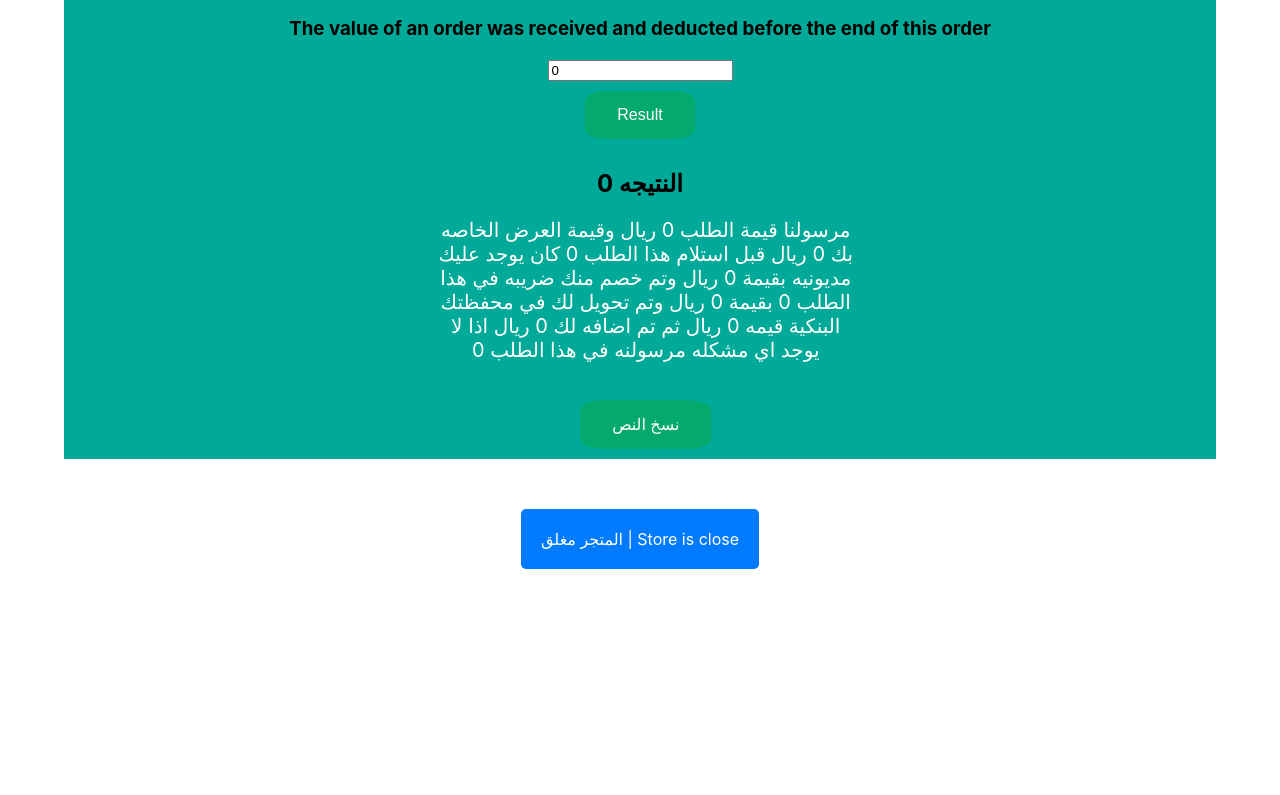
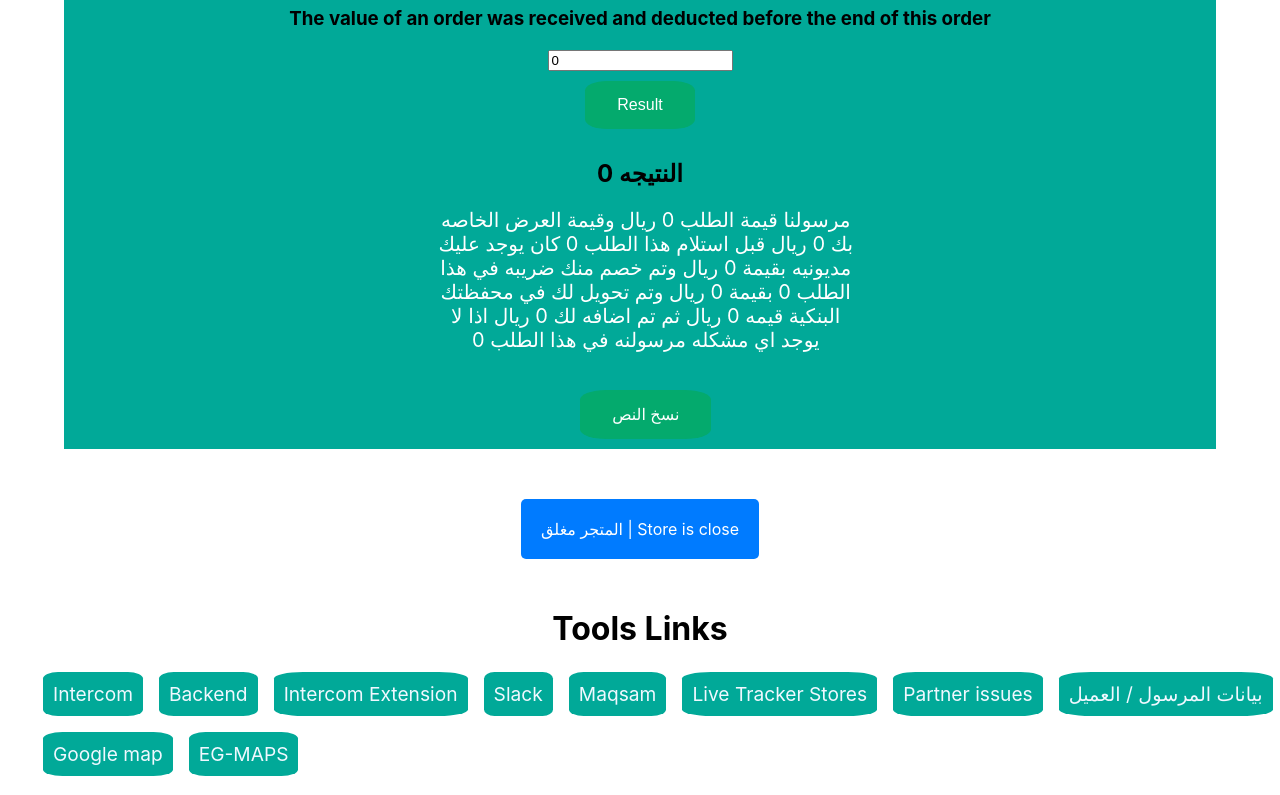
Before and after one commit to abohashemelrefaay/mrsoo, a React (Create React App) app: page /Bills in a window 1280 px wide. Shown: the part 946-1741 px from the top of the page. Before the commit the page ends 1515 px from the top, so only its background shows below. Built offline with nearby package versions, Linux system fonts and the light colour scheme.

Commit message:
first commit

```diff
--- a/src/App.js
+++ b/src/App.js
@@ -6,7 +6,7 @@ import Navbar from './components/navbar/navbar';
 import Index from './components/index';
 import Bills from "./components/bills/bills";
 import Store from "./components/store/store";
-
+import Linksmrsool from "./components/linksmrsool/linksmrsool";
 
 
 
@@ -27,8 +27,8 @@ function App() {
           <Route exact path="/Store" element={<Store />} />
         </Routes>
       </Router >
-  <Store />
-
+      <Store />
+      <Linksmrsool />
       </div>
 
 
--- /dev/null
+++ b/src/components/linksmrsool/linksmrsool.css
@@ -0,0 +1,27 @@
+.container{
+  width: 100%;
+  height: 100%;
+}
+.links{
+  display: inline;
+}
+.links ul{
+  display: flex;
+  flex-wrap: wrap;
+  gap: 10px;
+  grid-template-columns: 1fr 1fr 1fr 1fr ;
+  list-style-type: none;
+}
+.links li{
+  display: inline-block;
+  padding: 10px;
+  margin: 3px;
+  background-color: #01a998;
+  border-radius: 15%;
+  cursor: pointer;
+}
+.links li a{
+  color: aliceblue;
+  text-decoration: none;
+  font-size: larger;
+}
--- /dev/null
+++ b/src/components/linksmrsool/linksmrsool.js
@@ -0,0 +1,29 @@
+import React from 'react';
+import'./linksmrsool.css';
+const Linksmrsool = () => {
+  return (
+    <div className='container'>
+      <h1>Tools Links </h1>
+      <div className='links'>
+      <ul>
+        <li><a href='https://app.intercom.com/a/inbox/xum7ms95/inbox/admin/7338339/conversation/9130698?view=List'>Intercom</a></li>
+        <li><a href='https://backend.mrsool.co/'>Backend</a></li>
+        <li><a href='https://chrome.google.com/webstore/detail/support-agent-sidekiq-too/mlliganbblajdklbldndkfkkidhjkmgl/related?hl=en&authuser=5'>Intercom Extension</a></li>
+        <li><a href='https://app.slack.com/client/T11E9QXP1/C0658FR0Q5P'>Slack</a></li>
+        <li><a href='https://portal.maqsam.com/en/sign-in'>Maqsam</a></li>
+        <li><a href='https://docs.google.com/forms/d/e/1FAIpQLSeCIhhWFwjyTAc6rTJdv6O7rD3l4eIxaHgj9_3G3BXRTnN_Zg/viewform'>Live Tracker Stores
+        </a></li>
+        <li><a href='https://docs.google.com/forms/d/e/1FAIpQLSdvMnYM5Lu_HTWfkMEKRsI-9LCf9WfcbKiTYoOF9Q-vH1v_2g/viewform '>Partner issues
+        </a></li>
+        <li><a href='https://docs.google.com/forms/d/e/1FAIpQLSdD5iukRPNPWHem9UNjX7vnb7D2dVUPGnSLHuN5cu5C1ifi1w/viewform '> بيانات المرسول / العميل
+        </a></li>
+        <li><a href='https://www.google.com/maps/dir///@31.224111,29.954886,11z?hl=ar&entry=ttu&g_ep=EgoyMDI0MTAxMy4wIKXMDSoASAFQAw%3D%3D '>Google map</a></li>
+        <li><a href='https://www.google.com/maps/d/u/0/viewer?mid=1eWoCpGMgCcgWljcnHpG5nXyIvCkG9QA&ll=30.143798559472838%2C31.32911258932647&z=10 '>EG-MAPS</a></li>
+      </ul>
+      </div>
+
+    </div>
+  );
+}
+
+export default Linksmrsool;
```
